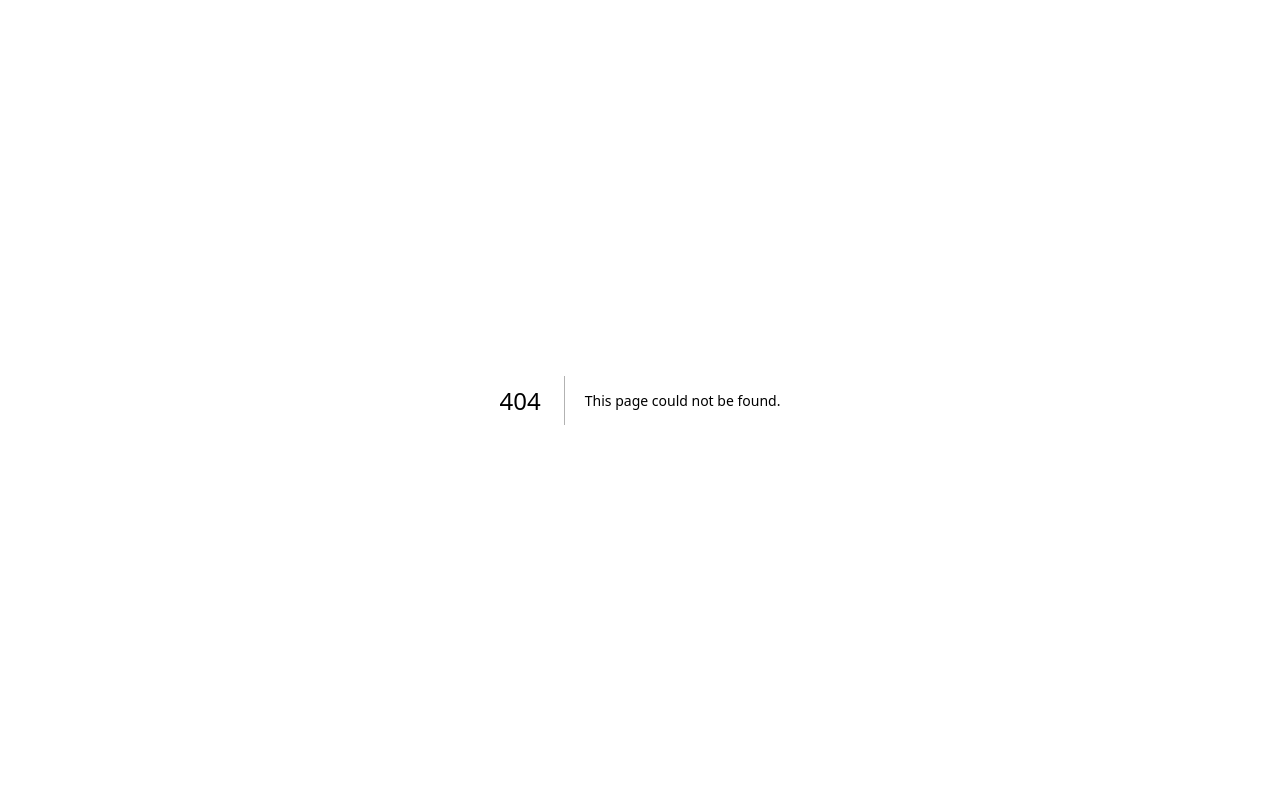
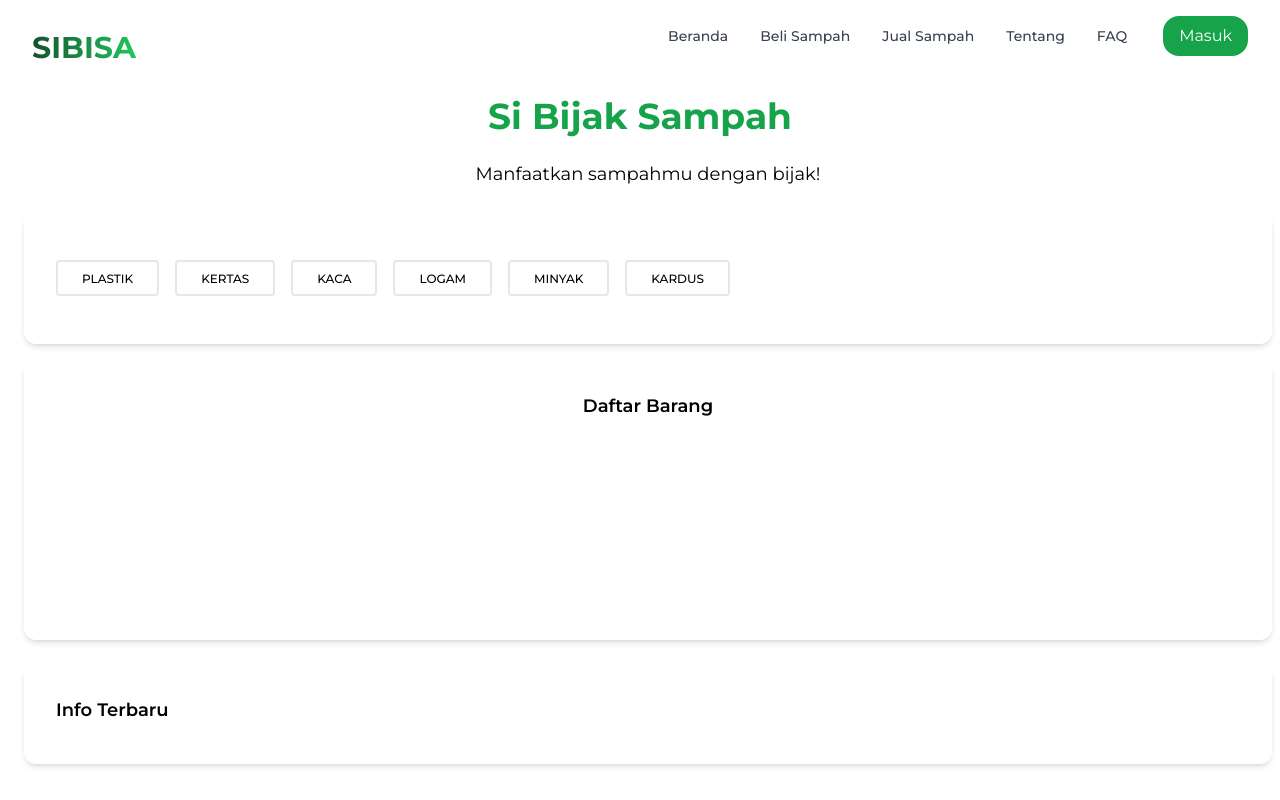
Before and after one commit to RPL02MKM/RPL02MKM-TIK204-2023-B-SiBiSa-Frontend, a Next.js app: page /caribarangbekas in a window 1280 px wide. Before the commit this address had no page. Shown: the top 800 px of the page. Built offline with nearby package versions, Linux system fonts and the light colour scheme.

Commit message:
add page caribarang

```diff
--- /dev/null
+++ b/src/pages/caribarangbekas.js
@@ -0,0 +1,49 @@
+import Layout from '@/components/layouts/Layouts'
+import Link from 'next/link';
+
+export default function homepage () {
+  return (
+    <Layout>
+      <main className="bg-white  ">
+        <div className=" min-h-screen max-w-7xl mx-auto px-2 space-y-6 space-x-4">
+          <h1 className="text-4xl text-center font-bold text-green-600">
+            Si Bijak Sampah
+          </h1>
+          <h2 className="text-lg text-center">
+            Manfaatkan sampahmu dengan bijak!
+          </h2>
+        <div className="grid grid-rows-3 grid-flow-col gap-4">
+            <div className="col-span-2 p-8 rounded-xl shadow-md space-y-4 space-x-4">
+            <button type="button" class="inline-block rounded border-2 border-success px-6 pb-[6px] pt-2 text-xs font-medium uppercase leading-normal text-success transition duration-150 ease-in-out hover:border-success-600 hover:bg-neutral-500 hover:bg-opacity-10 hover:text-success-600 focus:border-success-600 focus:text-success-600 focus:outline-none focus:ring-0 active:border-success-700 active:text-success-700 dark:hover:bg-neutral-100 dark:hover:bg-opacity-10"
+            data-te-ripple-init>Plastik</button>
+            <button type="button" class="inline-block rounded border-2 border-success px-6 pb-[6px] pt-2 text-xs font-medium uppercase leading-normal text-success transition duration-150 ease-in-out hover:border-success-600 hover:bg-neutral-500 hover:bg-opacity-10 hover:text-success-600 focus:border-success-600 focus:text-success-600 focus:outline-none focus:ring-0 active:border-success-700 active:text-success-700 dark:hover:bg-neutral-100 dark:hover:bg-opacity-10"
+            data-te-ripple-init>Kertas</button>
+            <button type="button" class="inline-block rounded border-2 border-success px-6 pb-[6px] pt-2 text-xs font-medium uppercase leading-normal text-success transition duration-150 ease-in-out hover:border-success-600 hover:bg-neutral-500 hover:bg-opacity-10 hover:text-success-600 focus:border-success-600 focus:text-success-600 focus:outline-none focus:ring-0 active:border-success-700 active:text-success-700 dark:hover:bg-neutral-100 dark:hover:bg-opacity-10"
+            data-te-ripple-init>Kaca</button>
+            <button type="button" class="inline-block rounded border-2 border-success px-6 pb-[6px] pt-2 text-xs font-medium uppercase leading-normal text-success transition duration-150 ease-in-out hover:border-success-600 hover:bg-neutral-500 hover:bg-opacity-10 hover:text-success-600 focus:border-success-600 focus:text-success-600 focus:outline-none focus:ring-0 active:border-success-700 active:text-success-700 dark:hover:bg-neutral-100 dark:hover:bg-opacity-10"
+            data-te-ripple-init>Logam</button>
+            <button type="button" class="inline-block rounded border-2 border-success px-6 pb-[6px] pt-2 text-xs font-medium uppercase leading-normal text-success transition duration-150 ease-in-out hover:border-success-600 hover:bg-neutral-500 hover:bg-opacity-10 hover:text-success-600 focus:border-success-600 focus:text-success-600 focus:outline-none focus:ring-0 active:border-success-700 active:text-success-700 dark:hover:bg-neutral-100 dark:hover:bg-opacity-10"
+            data-te-ripple-init>Minyak</button>
+            <button type="button" class="inline-block rounded border-2 border-success px-6 pb-[6px] pt-2 text-xs font-medium uppercase leading-normal text-success transition duration-150 ease-in-out hover:border-success-600 hover:bg-neutral-500 hover:bg-opacity-10 hover:text-success-600 focus:border-success-600 focus:text-success-600 focus:outline-none focus:ring-0 active:border-success-700 active:text-success-700 dark:hover:bg-neutral-100 dark:hover:bg-opacity-10"
+            data-te-ripple-init>Kardus</button>
+            <div class="container mx-0 flex min-w-full flex-col items-center">
+            </div>
+              </div>
+
+            <div className="row-span-2 col-span-2 p-8 rounded-xl shadow-md space-y-8">
+              <h1 className='text-center text-lg font-semibold'>Daftar Barang</h1>
+              <div className="container mx-0 flex min-w-full flex-col items-center">
+              </div>
+            </div>
+
+        </div>
+          <div className="p-8 rounded-xl shadow-md">
+                <h4 className="mb-2 text-lg font-semibold"> Info Terbaru </h4>
+                <p className="text-base"> </p>
+            </div>
+        </div>
+
+      </main>
+    </Layout>
+  )
+}
--- a/src/pages/homepage.js
+++ b/src/pages/homepage.js
@@ -13,13 +13,15 @@ export default function homepage () {
             Manfaatkan sampahmu dengan bijak!
           </h2>
         <div className="grid grid-rows-3 grid-flow-col gap-4">
-            <div className="row-span-4 p-8 rounded-xl shadow-md space-y-4">
-              <h1 className='text-center font-semibold'>Hai , User</h1>
-              <div className="container mx-0 flex min-w-full flex-col items-center">
+            <div className="row-span-4 p-8 rounded-xl shadow-md space-y-4 space-x-4">
+              <h1 className='text-center font-semibold'>Hai, User</h1>
+              <div className="container mx-0 flex min-w-full flex-col items-center space-y-4">
                 <img className='inline object-cover w-36 h-36 rounded-lg shadow-lg antialiased' src='https://cdn.pixabay.com/photo/2015/10/05/22/37/blank-profile-picture-973460_960_720.png'></img>
+                <h1 className='text-center'>Total Daur Ulang kamu</h1>
+              <span class="col-span-2 px-2 py-1 text-xs font-bold leading-none text-indigo-100 bg-indigo-700 rounded"> 0 Kg
+              </span>
+
               </div>
-              <h1 className='text-center'></h1>
-
 
             </div>
             <div className="col-span-2 p-8 rounded-xl shadow-md space-y-4 ">
```
